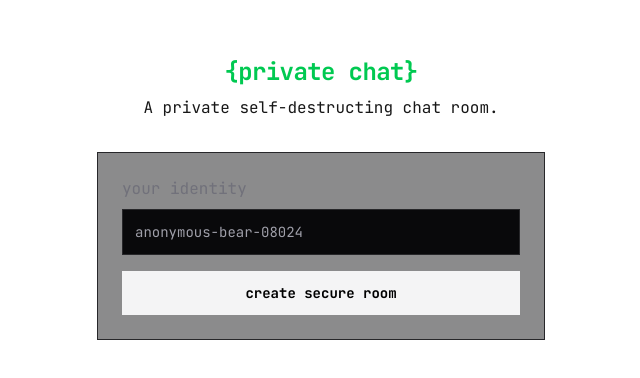
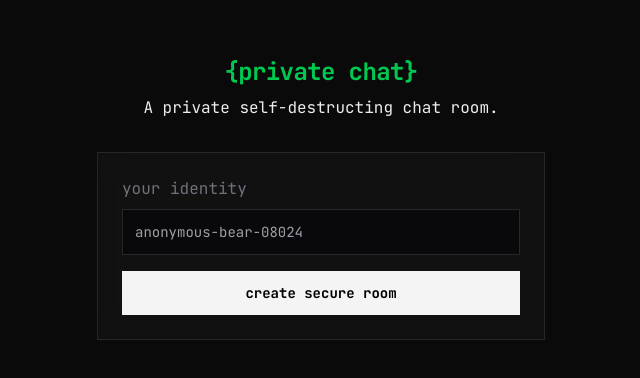
Before and after one commit to z-elghenam/private-chat, a Next.js app: page / in a window 1280 px wide. Shown: the part 202-580 px from the top of the page, without its empty margins (319-959 px from the left). Built offline with nearby package versions, Linux system fonts and the light colour scheme; what @elysiajs/eden would draw is missing.

Commit message:
feat: update global styles for dark mode support

```diff
--- a/app/globals.css
+++ b/app/globals.css
@@ -1,8 +1,8 @@
 @import "tailwindcss";
 
 :root {
-  --background: #ffffff;
-  --foreground: #171717;
+  --background: #0a0a0a;
+  --foreground: #ededed;
 }
 
 @theme inline {
@@ -12,14 +12,9 @@
   --font-mono: var(--font-jetbrains-mono);
 }
 
-@media (prefers-color-scheme: dark) {
-  :root {
-    --background: #0a0a0a;
-    --foreground: #ededed;
-  }
-}
-
+html,
 body {
+  color-scheme: dark;
   background: var(--background);
   color: var(--foreground);
   font-family: var(--font-jetbrains-mono), monospace;
```
